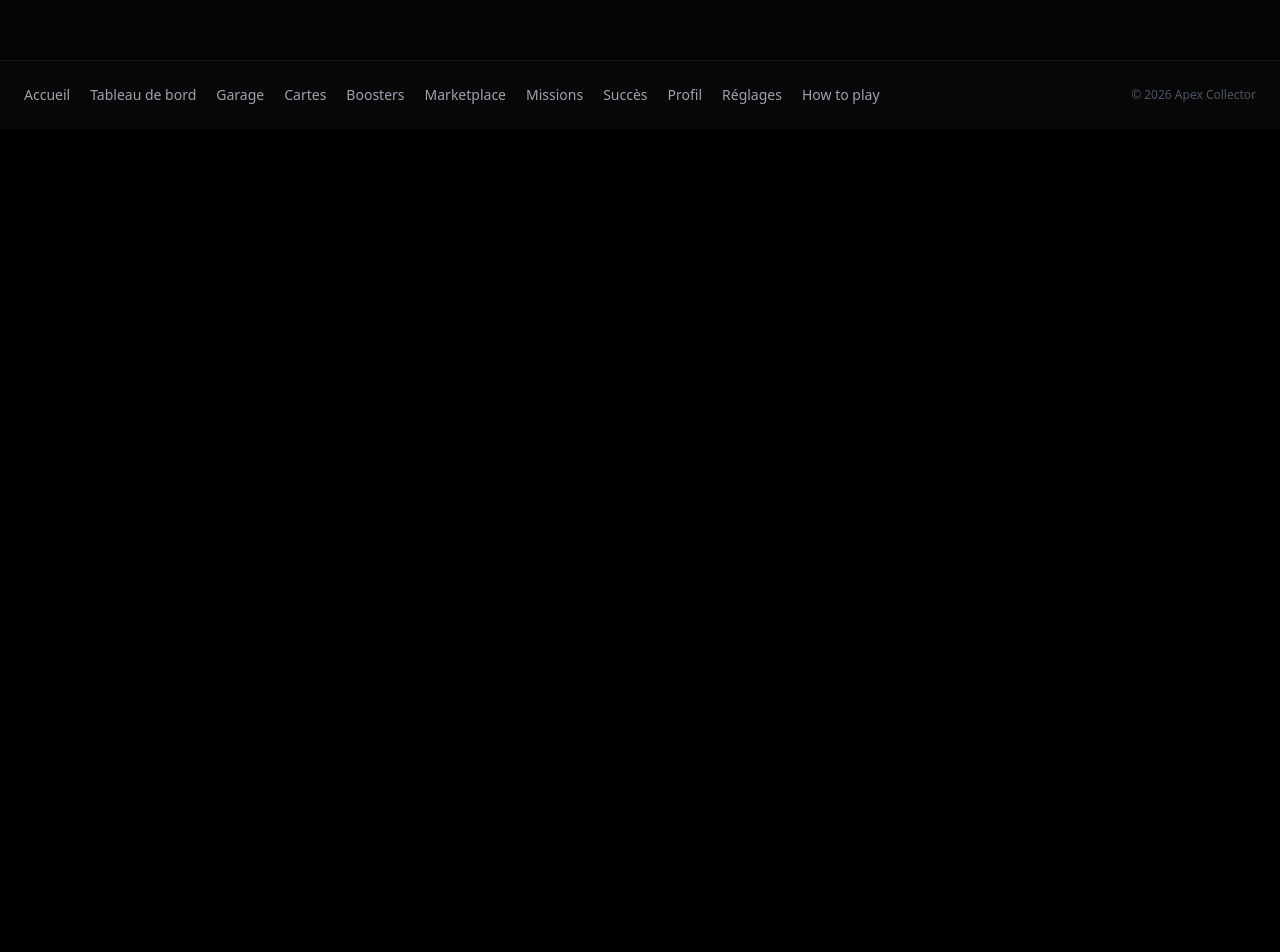
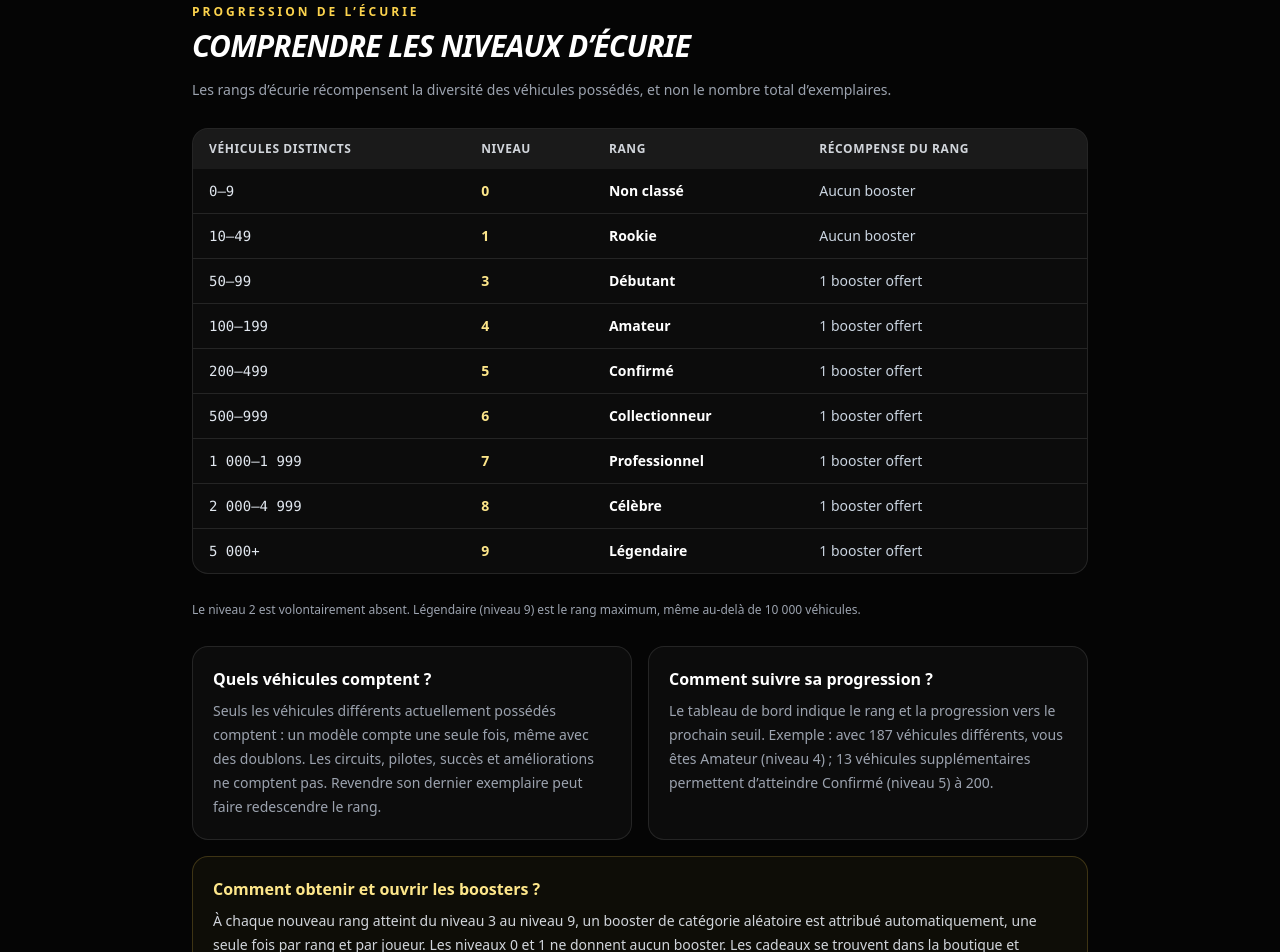
Before and after one commit to iBob78/Apex-collector, a Next.js app: page /how-to-play in a window 1280 px wide. Shown: the part 1440-2392 px from the top of the page. Before the commit the page ends 1569 px from the top, so only its background shows below. Built offline with nearby package versions, Linux system fonts and the light colour scheme; no server answers.

Commit message:
docs(garage): expand how-to-play guide and record SQL 049 deployment

```diff
--- a/src/app/how-to-play/page.tsx
+++ b/src/app/how-to-play/page.tsx
@@ -11,8 +11,19 @@ export default function HowToPlayPage() {
     { number: '03', title: 'Explorez votre garage', description: 'Le garage rassemble les véhicules et les circuits du catalogue. Recherchez et filtrez les cartes, puis ouvrez une carte pour consulter ses détails et votre nombre d’exemplaires.', href: '/collection', linkLabel: 'Ouvrir le garage' },
     { number: '04', title: 'Suivez vos missions', description: 'Les missions affichent leur objectif, leur progression et leur récompense. Lorsqu’une mission est terminée, récupérez les AC depuis cette page.', href: '/missions', linkLabel: 'Voir les missions' },
     { number: '05', title: 'Parcourez le marché', description: 'Consultez les cartes mises en vente par les joueurs, achetez-les avec vos AC ou proposez vos propres cartes à la vente.', href: '/marketplace', linkLabel: 'Visiter le marketplace' },
-    { number: '06', title: 'Faites progresser votre écurie', description: 'Le niveau d’écurie dépend des véhicules différents possédés : niveau 0 avant 10, Rookie (1) dès 10, Débutant (3) dès 50, Amateur (4) dès 100, Confirmé (5) dès 200, Collectionneur (6) dès 500, Professionnel (7) dès 1 000, Célèbre (8) dès 2 000 et Légendaire (9) dès 5 000. Le niveau 2 est inutilisé. Les doublons, circuits, pilotes et succès ne comptent pas. Chaque rang atteint à partir du niveau 3 donne un booster aléatoire.', href: '/dashboard', linkLabel: 'Voir le tableau de bord' },
+    { number: '06', title: 'Faites progresser votre écurie', description: 'Progressez dans les rangs d’écurie en collectionnant des véhicules différents. Retrouvez les seuils, les règles et les boosters offerts dans le guide détaillé ci-dessous.', href: '/dashboard', linkLabel: 'Voir le tableau de bord' },
   ];
+  const garageRanks = [
+    { range: '0–9', level: 0, title: 'Non classé', reward: false },
+    { range: '10–49', level: 1, title: 'Rookie', reward: false },
+    { range: '50–99', level: 3, title: 'Débutant', reward: true },
+    { range: '100–199', level: 4, title: 'Amateur', reward: true },
+    { range: '200–499', level: 5, title: 'Confirmé', reward: true },
+    { range: '500–999', level: 6, title: 'Collectionneur', reward: true },
+    { range: '1 000–1 999', level: 7, title: 'Professionnel', reward: true },
+    { range: '2 000–4 999', level: 8, title: 'Célèbre', reward: true },
+    { range: '5 000+', level: 9, title: 'Légendaire', reward: true },
+  ] as const;
 
   return (
     <main className="min-h-screen bg-[#050505] px-5 py-16 text-white sm:px-8">
@@ -54,6 +65,72 @@ export default function HowToPlayPage() {
             </li>
           ))}
         </ol>
+
+        <section id="garage-levels" aria-labelledby="garage-levels-title" className="mt-14 scroll-mt-8 space-y-6">
+          <div>
+            <p className="mb-2 text-xs font-bold uppercase tracking-[0.25em] text-amber-300">{t('Progression de l’écurie')}</p>
+            <h2 id="garage-levels-title" className="text-2xl font-black uppercase italic tracking-tight text-white sm:text-3xl">
+              {t('Comprendre les niveaux d’écurie')}
+            </h2>
+            <p className="mt-3 max-w-3xl text-sm leading-7 text-gray-400">
+              {t('Les rangs d’écurie récompensent la diversité des véhicules possédés, et non le nombre total d’exemplaires.')}
+            </p>
+          </div>
+
+          <div className="overflow-x-auto rounded-2xl border border-white/10 bg-white/[0.03]">
+            <table className="w-full min-w-[480px] border-collapse text-left text-sm">
+              <thead className="bg-white/[0.06] text-xs uppercase tracking-wider text-gray-300">
+                <tr>
+                  <th scope="col" className="px-4 py-3">{t('Véhicules distincts')}</th>
+                  <th scope="col" className="px-4 py-3">{t('Niveau')}</th>
+                  <th scope="col" className="px-4 py-3">{t('Rang')}</th>
+                  <th scope="col" className="px-4 py-3">{t('Récompense du rang')}</th>
+                </tr>
+              </thead>
+              <tbody className="divide-y divide-white/10">
+                {garageRanks.map((rank) => (
+                  <tr key={rank.level}>
+                    <td className="px-4 py-3 font-mono tabular-nums text-slate-200">{rank.range}</td>
+                    <td className="px-4 py-3 font-black tabular-nums text-amber-200">{rank.level}</td>
+                    <td className="px-4 py-3 font-semibold text-white">{t(rank.title)}</td>
+                    <td className="px-4 py-3 text-slate-300">{rank.reward ? t('1 booster offert') : t('Aucun booster')}</td>
+                  </tr>
+                ))}
+              </tbody>
+            </table>
+          </div>
+
+          <p className="text-xs leading-6 text-gray-400">
+            {t('Le niveau 2 est volontairement absent. Légendaire (niveau 9) est le rang maximum, même au-delà de 10 000 véhicules.')}
+          </p>
+
+          <div className="grid gap-4 sm:grid-cols-2">
+            <article className="rounded-2xl border border-white/10 bg-white/[0.03] p-5">
+              <h3 className="text-base font-black text-white">{t('Quels véhicules comptent ?')}</h3>
+              <p className="mt-2 text-sm leading-6 text-gray-400">
+                {t('Seuls les véhicules différents actuellement possédés comptent : un modèle compte une seule fois, même avec des doublons. Les circuits, pilotes, succès et améliorations ne comptent pas. Revendre son dernier exemplaire peut faire redescendre le rang.')}
+              </p>
+            </article>
+            <article className="rounded-2xl border border-white/10 bg-white/[0.03] p-5">
+              <h3 className="text-base font-black text-white">{t('Comment suivre sa progression ?')}</h3>
+              <p className="mt-2 text-sm leading-6 text-gray-400">
+                {t('Le tableau de bord indique le rang et la progression vers le prochain seuil. Exemple : avec 187 véhicules différents, vous êtes Amateur (niveau 4) ; 13 véhicules supplémentaires permettent d’atteindre Confirmé (niveau 5) à 200.')}
+              </p>
+            </article>
+            <article className="rounded-2xl border border-amber-300/20 bg-amber-300/[0.04] p-5 sm:col-span-2">
+              <h3 className="text-base font-black text-amber-200">{t('Comment obtenir et ouvrir les boosters ?')}</h3>
+              <p className="mt-2 text-sm leading-6 text-gray-300">
+                {t('À chaque nouveau rang atteint du niveau 3 au niveau 9, un booster de catégorie aléatoire est attribué automatiquement, une seule fois par rang et par joueur. Les niveaux 0 et 1 ne donnent aucun booster. Les cadeaux se trouvent dans la boutique et restent disponibles jusqu’à leur ouverture. Revendre puis récupérer une carte ne permet pas de gagner deux fois le même cadeau. Les boosters déjà gagnés avant le changement de barème sont conservés.')}
+              </p>
+            </article>
+          </div>
+          <p className="text-sm text-gray-400">
+            {t('Le rang d’écurie est différent du niveau collectionneur du profil et du niveau d’amélioration des cartes.')}
+          </p>
+          <Link href="/dashboard" className="inline-flex min-h-10 items-center rounded-lg border border-amber-300/35 bg-amber-300/10 px-4 py-2 text-sm font-bold text-amber-200 transition hover:bg-amber-300/20 focus-visible:outline-none focus-visible:ring-2 focus-visible:ring-amber-400">
+            {t('Voir mon niveau d’écurie')}
+          </Link>
+        </section>
       </div>
     </main>
   );
```
